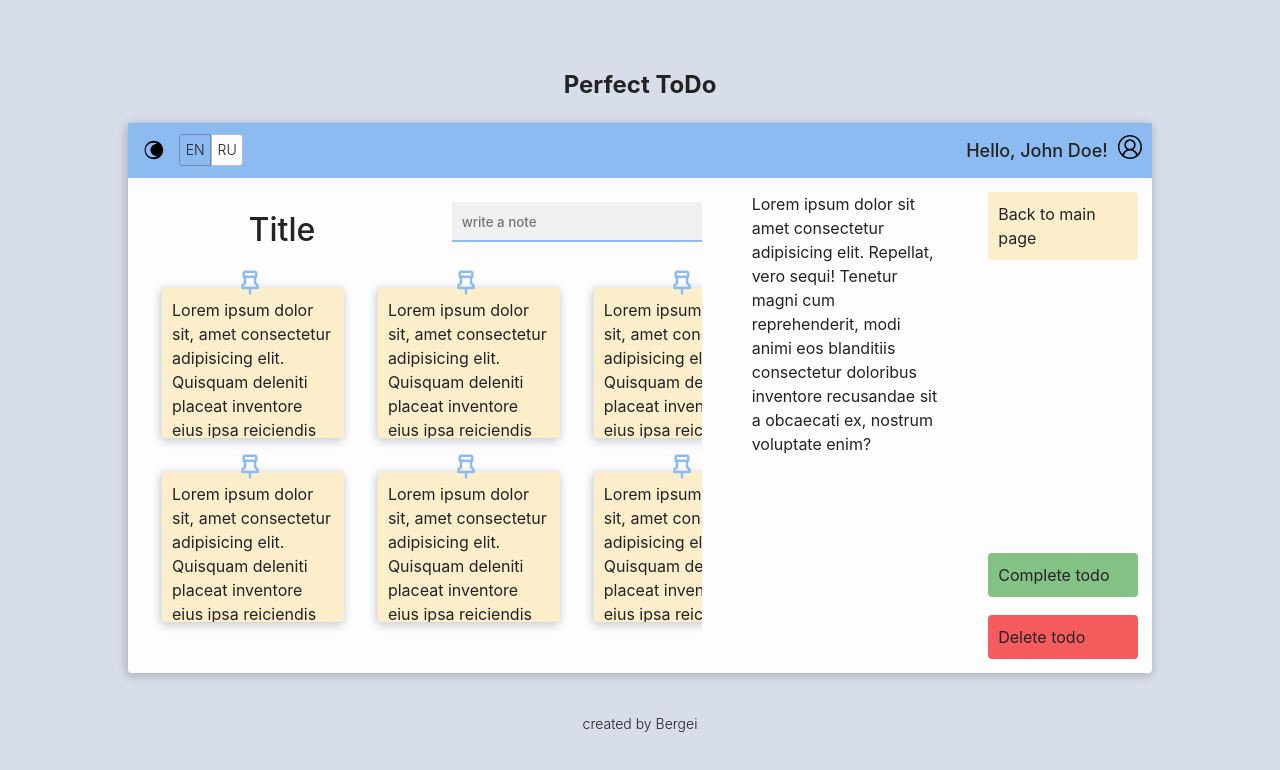
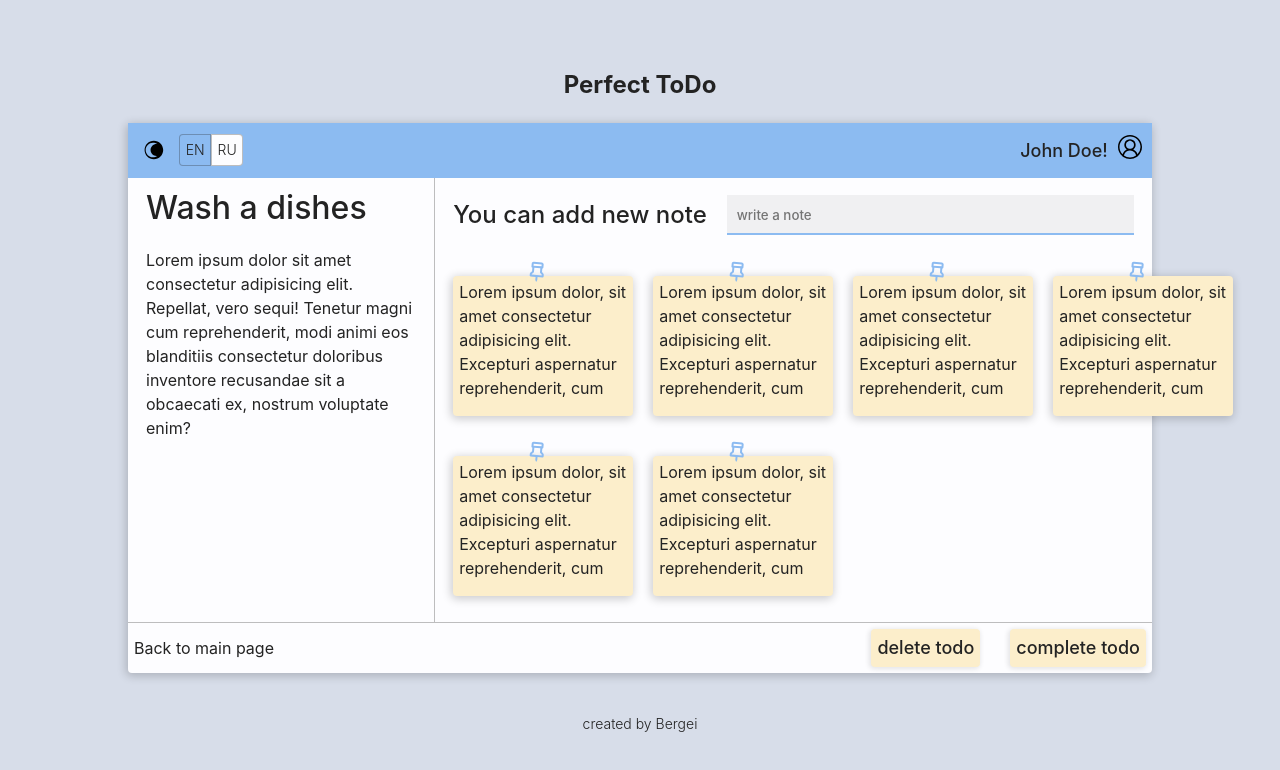
Before and after one commit to Segacnd/perfect-todo, a React (Vite) app: page /todo/1 in a window 1280 px wide. Shown: the top 770 px of the page. Built offline with nearby package versions, Linux system fonts and the light colour scheme.

Commit message:
add new ui for todo page

```diff
--- a/src/components/header/Header.tsx
+++ b/src/components/header/Header.tsx
@@ -1,16 +1,14 @@
 import { FC } from 'react';
-import { useTranslation } from 'react-i18next';
 import accountIconBlack from '../../assets/acount-icon-black.svg';
 import accountIconWhite from '../../assets/account-icon-white.svg';
 import { useAppSelector } from '../../redux/store';
 import { viewControllerSelector } from '../../redux/selectors';
 
 export const Header: FC = () => {
-  const { t } = useTranslation();
   const { colorTheme } = useAppSelector(viewControllerSelector);
   return (
     <header>
-      <p>{t('greetings_account_preview')}, John Doe!</p>
+      <p>John Doe!</p>
       <button type='button'>
         <img src={colorTheme === 'dark' ? accountIconWhite : accountIconBlack} alt='user avatar' />
       </button>
--- a/src/index.css
+++ b/src/index.css
@@ -26,6 +26,7 @@
   --clr-white: #202020;
   --preview-bg: #414141;
   --clr-blue: #346ed0;
+  --clr-yelow: #feedb43c;
   --border-clr: #414141;
   --box-shadow: -1px 2px 10px 1px rgba(189, 179, 179, 0.096);
   --box-shadow-active: -1px 2px 10px 1px rgba(108, 108, 108, 0.31);
--- a/src/pages/todo-page.module.css
+++ b/src/pages/todo-page.module.css
@@ -1,76 +1,71 @@
-.title {
-  display: flex;
-  align-items: center;
-  justify-content: center;
-  width: 50%;
-  padding: 4px;
-  border-radius: 4px;
-  text-align: center;
-}
-.topContent {
-  display: flex;
-  max-height: 60px;
-  justify-content: space-between;
-}
-.noteInput {
-  height: 100%;
-  width: 50%;
-}
-.noteInput::placeholder {
-  text-indent: 10px;
-  font-weight: var(--fweight-medium);
+.container {
+  position: relative;
+  display: grid;
+  width: 100%;
+  grid-template-columns: 30% 70%;
+  grid-template-rows: 1fr 50px;
 }
 
-.cardDescription {
-  width: 20%;
+.todoInfo {
+  display: flex;
+  flex-direction: column;
+  gap: 16px;
+}
+.todoInfo h1 {
+  color: var(--text-clr);
+}
+.todoContent {
+  padding: 6px 18px;
+}
+.buttonsContainer {
+  grid-area: 2 / 7 / 2 / 1;
+}
+.todoInfo {
+  border-bottom: 1px solid var(--border-clr);
+  border-right: 1px solid var(--border-clr);
+  padding: 6px 18px;
 }
 .todoContent {
   display: flex;
   flex-direction: column;
-  gap: 10px;
-  padding-top: 10px;
-  width: 60%;
-}
-
-.noteContainer {
-  display: flex;
-  flex-wrap: wrap;
-  flex-direction: column;
-  overflow-y: hidden;
-  overflow-x: scroll;
-  gap: 34px;
-  width: 100%;
-  padding: 20px;
-}
-.note {
-  border: 1px solid var(--text-clr);
-  border-radius: 4px;
-  width: 35%;
-  position: relative;
-  background-color: var(--clr-yelow);
-  box-shadow: var(--box-shadow);
-  padding: 10px;
-  text-overflow: ellipsis;
-  height: 160px;
-  overflow: hidden;
-  word-wrap: break-word;
-}
-.note:hover {
-  box-shadow: var(--box-shadow-active);
-}
-.container {
-  display: flex;
-  margin: 14px;
-  gap: 50px;
+  gap: 30px;
+  border-bottom: 1px solid var(--border-clr);
 }
 
 .buttonsContainer {
   display: flex;
-  flex-direction: column;
   justify-content: space-between;
+  flex-direction: row;
+  padding: 6px;
+  height: 50px;
 }
-.cardButtonsContainer {
+.mainButtons {
   display: flex;
-  flex-direction: column;
-  gap: 18px;
+  gap: 30px;
 }
+.noteContainer {
+  display: grid;
+  grid-template-columns: repeat(4, 1fr);
+  gap: 20px;
+  height: 100%;
+}
+.subtitle {
+  font-size: var(--font-big);
+  font-weight: var(--fweight-medium);
+}
+.iwrapper {
+  flex-grow: 1;
+}
+.inputWrapper {
+  display: flex;
+  justify-content: space-between;
+  align-items: center;
+  gap: 20px;
+  height: 80px;
+  width: 100%;
+}
+.goBackLink {
+  display: flex;
+  align-items: center;
+  padding-right: 10px;
+}
--- a/src/pages/todo-page.tsx
+++ b/src/pages/todo-page.tsx
@@ -4,6 +4,7 @@ import styles from './todo-page.module.css';
 import { Card } from '../ui/card/card';
 import { Input } from '../ui/inputs/default-input/input';
 import { CardButton } from '../ui/buttons/card-button/card-button';
+import { Button } from '../ui/buttons/default-button/button';
 
 export const TodoPage: FC = () => {
   const placeholderValue = 'write a note';
@@ -11,10 +12,18 @@ export const TodoPage: FC = () => {
   const [isLabelOpen, setIsLabelOpen] = useState<boolean>(false);
   return (
     <div className={styles.container}>
+      <div className={styles.todoInfo}>
+        <h1>Wash a dishes</h1>
+        <p className={styles.cardDescription}>
+          Lorem ipsum dolor sit amet consectetur adipisicing elit. Repellat, vero sequi! Tenetur magni cum
+          reprehenderit, modi animi eos blanditiis consectetur doloribus inventore recusandae sit a obcaecati ex,
+          nostrum voluptate enim?
+        </p>
+      </div>
       <div className={styles.todoContent}>
-        <div className={styles.topContent}>
-          <h1 className={styles.title}>Title</h1>
-
+        <div className={styles.inputWrapper}>
+          <p className={styles.subtitle}>You can add new note</p>
+          <div className={styles.iwrapper}>
             <Input
               placeholder={placeholderValue}
               labelText='press Enter to add a note'
@@ -24,8 +33,8 @@ export const TodoPage: FC = () => {
               setIsLabelOpen={setIsLabelOpen}
             />
           </div>
+        </div>
         <div className={styles.noteContainer}>
-          <Card />
           <Card />
           <Card />
           <Card />
@@ -34,17 +43,13 @@ export const TodoPage: FC = () => {
           <Card />
         </div>
       </div>
-      <p className={styles.cardDescription}>
-        Lorem ipsum dolor sit amet consectetur adipisicing elit. Repellat, vero sequi! Tenetur magni cum reprehenderit,
-        modi animi eos blanditiis consectetur doloribus inventore recusandae sit a obcaecati ex, nostrum voluptate enim?
-      </p>
       <div className={styles.buttonsContainer}>
-        <Link to='/'>
-          <CardButton text='Back to main page' type='redirect' />
+        <Link className={styles.goBackLink} to='/'>
+          Back to main page
         </Link>
-        <div className={styles.cardButtonsContainer}>
-          <CardButton text='Complete todo' type='complete' />
-          <CardButton text='Delete todo' type='delete' />
+        <div className={styles.mainButtons}>
+          <Button text='delete todo' buttonClick={() => {}} buttonType='button' />
+          <Button text='complete todo' buttonClick={() => {}} buttonType='button' />
         </div>
       </div>
     </div>
--- a/src/ui/card/card.module.css
+++ b/src/ui/card/card.module.css
@@ -1,23 +1,24 @@
 .note {
-  width: 35%;
+  width: 180px;
+  height: 140px;
   border-radius: 4px;
-  position: relative;
   background-color: var(--clr-yelow);
   box-shadow: var(--box-shadow);
+  position: relative;
 }
 .noteText {
-  height: 150px;
-  padding: 10px;
+  padding: 4px 6px;
   text-overflow: ellipsis;
   overflow: hidden;
   word-wrap: break-word;
 }
 .pin {
-  width: 30px;
-  height: 30px;
+  width: 24px;
+  height: 24px;
   position: absolute;
-  top: -20px;
+  top: -16px;
   left: 40%;
+  transform: rotate(5deg);
 }
 .closeNote {
   display: none;
@@ -34,11 +35,11 @@
   display: flex;
   justify-content: center;
   align-items: center;
-  width: 30px;
-  height: 30px;
+  width: 24px;
+  height: 24px;
   position: absolute;
-  top: -20px;
-  left: 90%;
+  top: -18px;
+  right: -16px;
   background-color: var(--clr-blue);
   cursor: pointer;
 }
--- a/src/ui/card/card.tsx
+++ b/src/ui/card/card.tsx
@@ -7,11 +7,7 @@ export const Card: FC = () => {
   return (
     <div className={styles.note}>
       <p className={styles.noteText}>
-        Lorem ipsum dolor sit, amet consectetur adipisicing elit. Quisquam deleniti placeat inventore eius ipsa
-        reiciendis nihil. Beatae maiores consectetur molestias recusandae quam, incidunt iure natus, quas, assumenda
-        blanditiis perferendis pariatur? Lorem ipsum dolor sit, amet consectetur adipisicing elit. Quisquam deleniti
-        placeat inventore eius ipsa reiciendis nihil. Beatae maiores consectetur molestias recusandae quam, incidunt
-        iure natus, quas, assumenda blanditiis perferendis pariatur?
+        Lorem ipsum dolor, sit amet consectetur adipisicing elit. Excepturi aspernatur reprehenderit, cum
       </p>
       <img src={pinSvg} alt='pin' className={styles.pin} />
       <div className={styles.closeNote}>
--- a/src/ui/inputs/default-input/input.module.css
+++ b/src/ui/inputs/default-input/input.module.css
@@ -4,7 +4,8 @@
   position: relative;
 }
 .input {
-  width: 250px;
+  min-width: 250px;
+  max-width: 100%;
   height: 40px;
   border: none;
   outline: transparent;
@@ -18,10 +19,8 @@
   border-bottom: 3px solid var(--clr-yelow);
 }
 .label {
-  position: absolute;
-  bottom: 0;
   margin-left: 10px;
-  width: 210px;
+  width: 100%;
   font-size: var(--font-small);
   font-weight: var(--fweight-small);
 }
--- a/src/ui/pop-up/add-todo-modal/add-todo-modal.module.css
+++ b/src/ui/pop-up/add-todo-modal/add-todo-modal.module.css
@@ -1,25 +1,3 @@
-:root {
-  --bg-clr: #d7dde9;
-  --text-clr: #232323;
-
-  --clr-pink: #f9cedf;
-  --clr-blue: #8cbbf1;
-  --clr-yelow: #fceecb;
-  --clr-white: #fdfdff;
-  --box-shadow: -1px 2px 10px 1px rgba(0, 0, 0, 0.2);
-  --box-shadow-active: -1px 2px 10px 1px rgba(0, 0, 0, 0.4);
-
-  --font-big: 24px;
-  --font-medium: 18px;
-  --font-small: 14px;
-
-  --fweight-big: 700;
-  --fweight-medium: 500;
-  --fweight-small: 300;
-
-  --border-clr: #2323234b;
-  --preview-bg: #fdfdff;
-}
 .modalWrapper {
   position: absolute;
   inset: 0;
```
Lines whose indentation alone changed are shown as unchanged.
